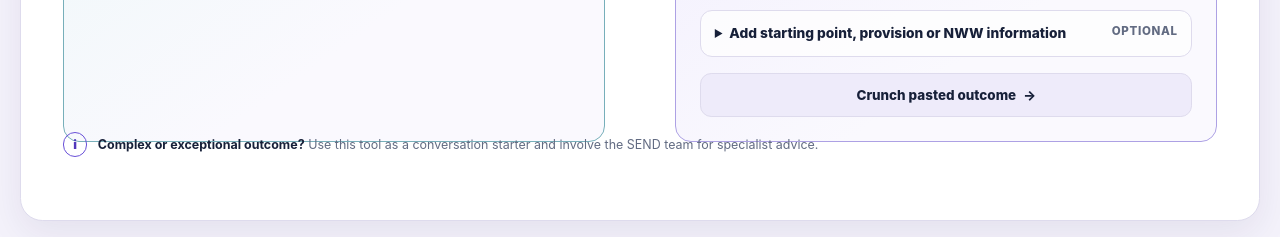
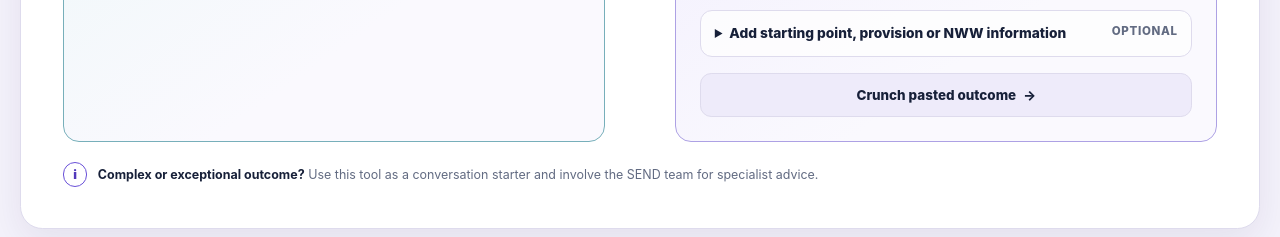
Before and after one commit to sean-p-clohessy/EHCP-Outcome-Cruncher, a plain HTML site: page index.html in a window 1280 px wide. Shown: the part 1275-1512 px from the top of the page. Drawn offline with Linux system fonts and the light colour scheme.

Commit message:
Fix homepage note spacing

```diff
--- a/styles.css
+++ b/styles.css
@@ -134,8 +134,8 @@ h4 { margin-bottom: .55rem; font-size: 1.05rem; }
 .nww-compact legend { padding: 0 .35rem; color: var(--warning); font-size: .78rem; font-weight: 900; }
 .nww-compact .nww-alert { flex-basis: 100%; display: block; margin: .1rem 0 0; padding: .5rem .6rem; border: 0; border-radius: .5rem; color: var(--text); font-size: .78rem; }
 .nww-compact .nww-alert[hidden] { display: none; }
-.choice-note { margin: 1.1rem 0 0; }
 .specialist-note { display: flex; align-items: center; gap: .65rem; margin: -0.6rem 0 1.35rem; color: var(--muted); font-size: .78rem; }
+.specialist-note.choice-note { margin: 1.25rem 0 0; }
 .specialist-note > span { display: grid; place-items: center; flex: 0 0 1.55rem; height: 1.55rem; border: 1px solid var(--primary); border-radius: 50%; color: var(--primary-strong); font-weight: 900; }
 .specialist-note p { margin: 0; }
 .specialist-note strong { color: var(--text); }
```
